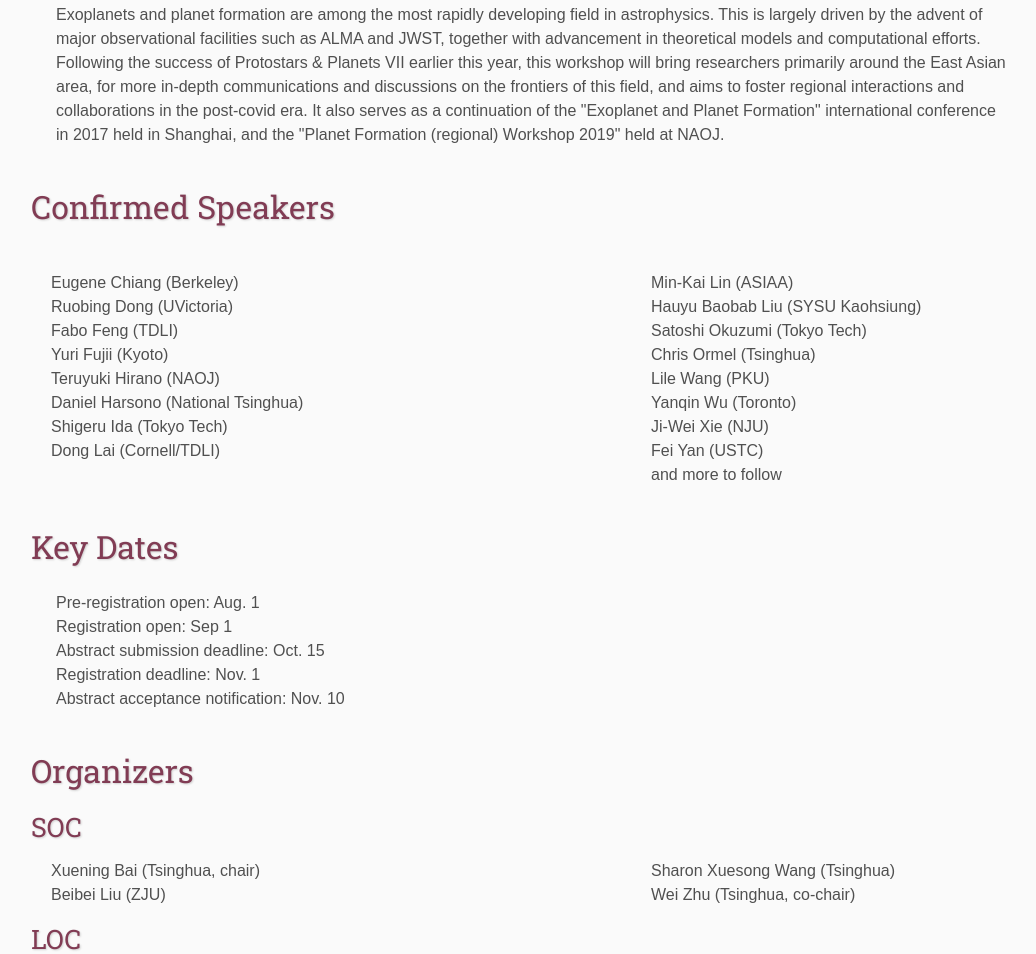
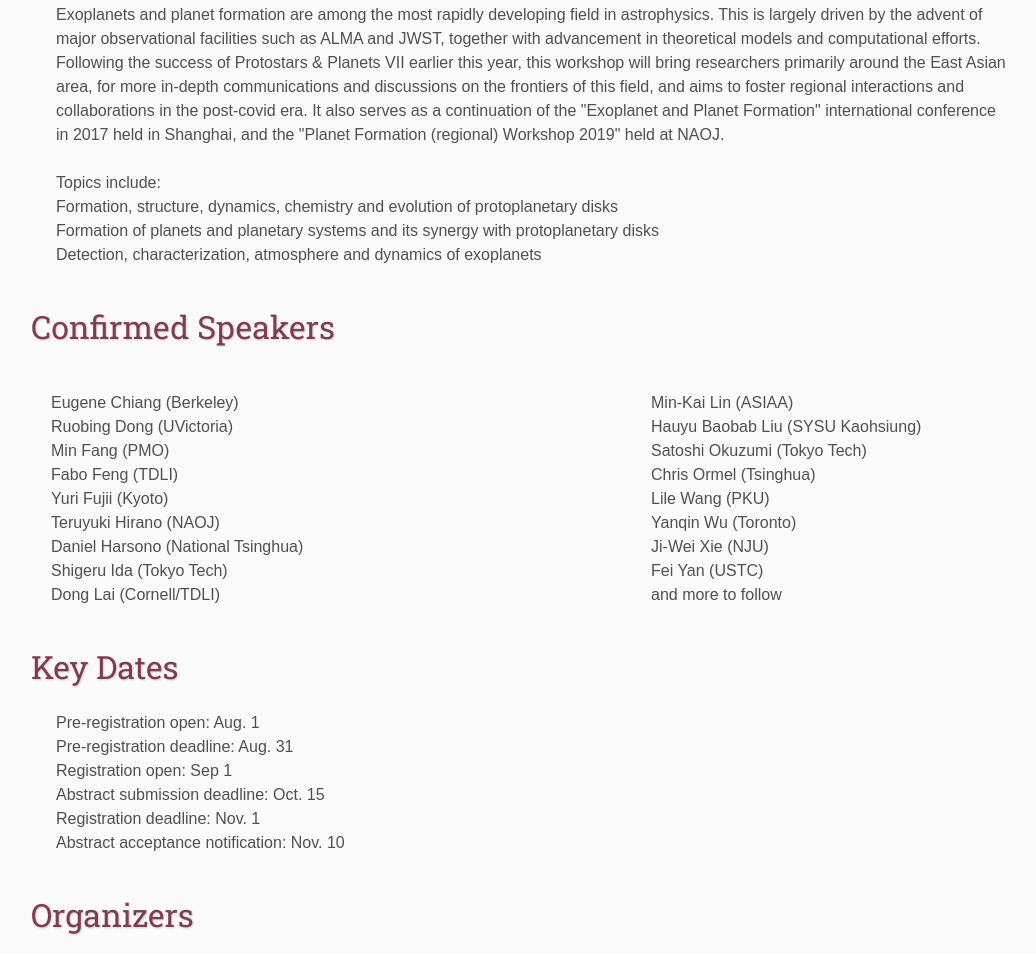
Before and after one commit to EPF2023/EPF2023.github.io, a plain HTML site: page index.html in a window 1280 px wide. Shown: the part 654-1608 px from the top of the page, without its empty margins (109-1145 px from the left). Drawn offline with Linux system fonts and the light colour scheme; a web font is replaced by a local one.

Commit message:
update content

```diff
--- a/index.html
+++ b/index.html
@@ -52,6 +52,10 @@
       also serves as a continuation of the "Exoplanet and Planet Formation"
       international conference in 2017 held in Shanghai, and the "Planet
       Formation (regional) Workshop 2019" held at NAOJ.</p>
+      <p>Topics include:<br>
+        Formation, structure, dynamics, chemistry and evolution of protoplanetary disks<br>
+        Formation of planets and planetary systems and its synergy with protoplanetary disks<br>
+        Detection, characterization, atmosphere and dynamics of exoplanets</p>
     <h2> Confirmed Speakers </h2>
     <div class="two-column-layout">
       <div class="left-column">
@@ -59,6 +63,7 @@
           <li>Eugene Chiang (Berkeley)</li>
           <li>Ruobing Dong (UVictoria)</li>
           <!--<li>Fei Dai (Caltech)</li>-->
+          <li>Min Fang (PMO)</li>
           <li>Fabo Feng (TDLI)</li>
           <li>Yuri Fujii (Kyoto)</li>
           <li>Teruyuki Hirano (NAOJ)</li>
@@ -84,6 +89,7 @@
     </div>
     <h2>Key Dates</h2>
     <p>Pre-registration open: Aug. 1 <br>
+      Pre-registration deadline: Aug. 31<br>
       Registration open: Sep 1<br>
       Abstract submission deadline:  Oct. 15<br>
       Registration deadline: Nov. 1<br>
```
